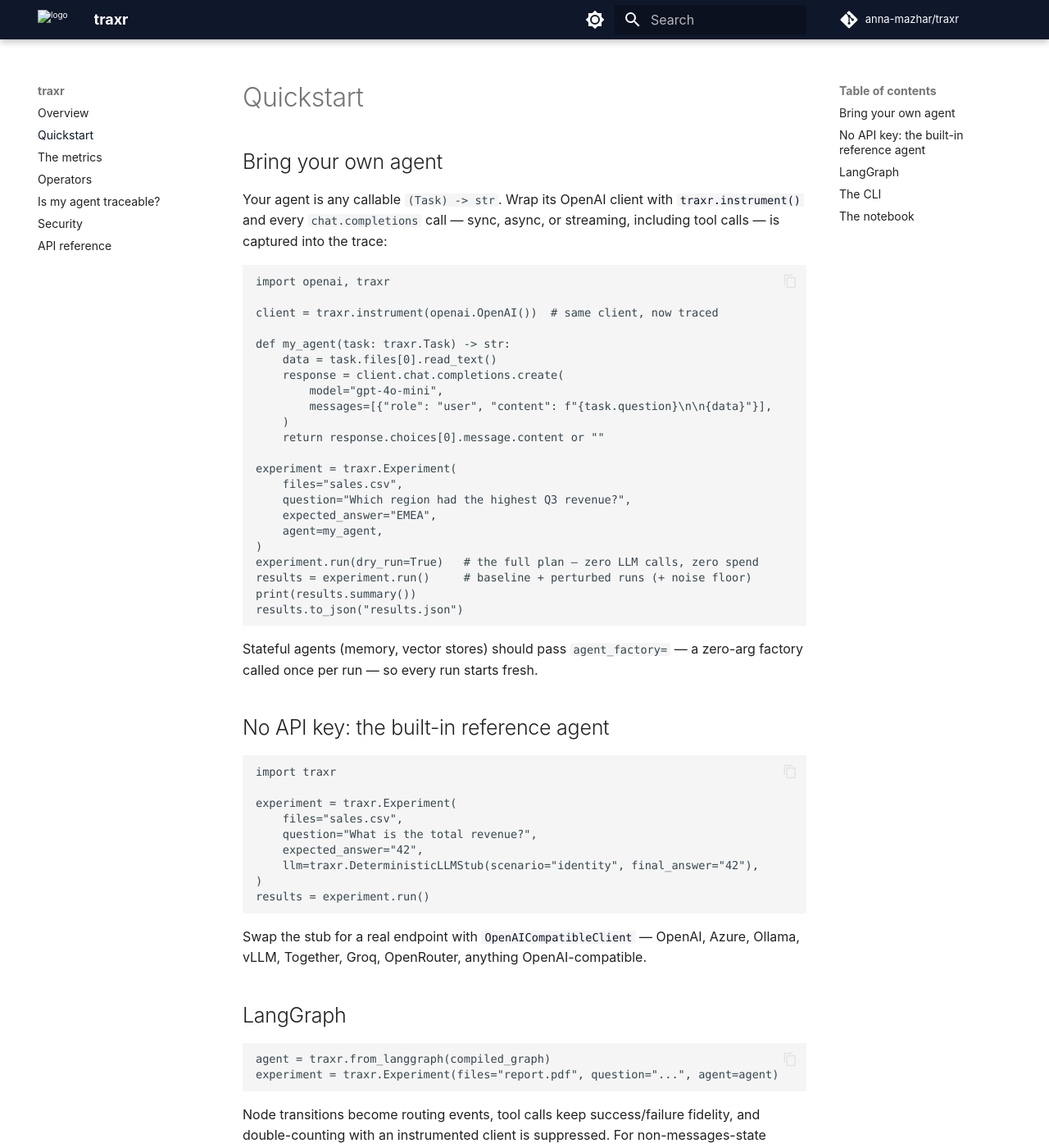
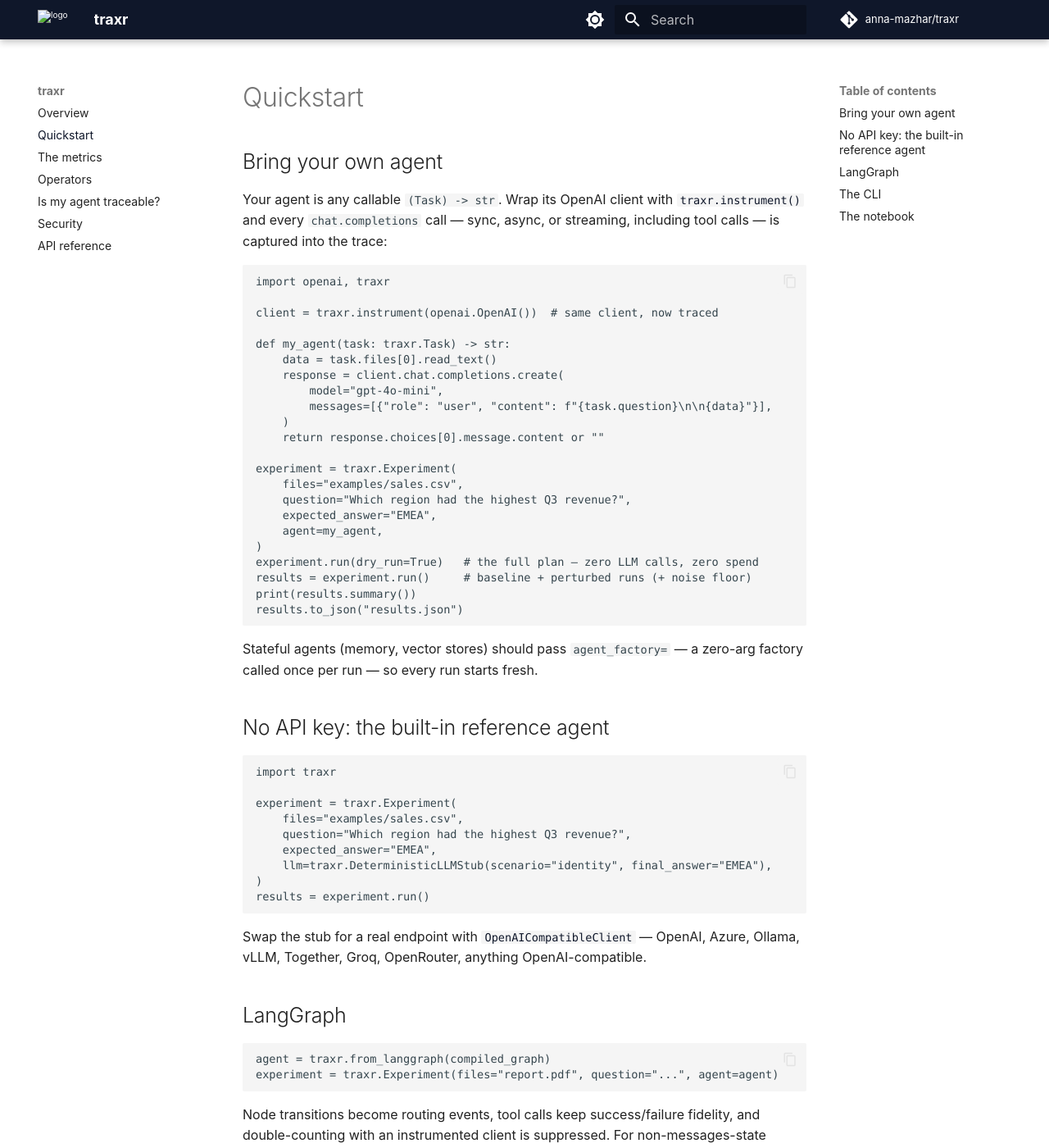
Before and after one commit to anna-mazhar/traxr, an MkDocs documentation site: the page built from docs/quickstart.md, in a window 1280 px wide and 1400 px high. Shown: the whole window at 82% size. Built offline with MkDocs 1.6.1 and Material for MkDocs 9.7.7, drawn with Linux system fonts in a browser that asks for light colours; comment, search, counter and statistics services are not loaded; some of the changed text lies outside the part shown.

Commit message:
docs(site): point landing + quickstart snippets at examples/sales.csv
Match the README change: the website code blocks referenced a nonexistent
sales.csv. Use the shipped examples/sales.csv and align the stub example
with the file's data (EMEA wins Q3).

````diff
--- a/docs/quickstart.md
+++ b/docs/quickstart.md
@@ -21,7 +21,7 @@
     return response.choices[0].message.content or ""
 
 experiment = traxr.Experiment(
-    files="sales.csv",
+    files="examples/sales.csv",
     question="Which region had the highest Q3 revenue?",
     expected_answer="EMEA",
     agent=my_agent,
@@ -41,10 +41,10 @@
 import traxr
 
 experiment = traxr.Experiment(
-    files="sales.csv",
-    question="What is the total revenue?",
-    expected_answer="42",
-    llm=traxr.DeterministicLLMStub(scenario="identity", final_answer="42"),
+    files="examples/sales.csv",
+    question="Which region had the highest Q3 revenue?",
+    expected_answer="EMEA",
+    llm=traxr.DeterministicLLMStub(scenario="identity", final_answer="EMEA"),
 )
 results = experiment.run()
 ```
@@ -67,7 +67,7 @@
 ## The CLI
 
 ```bash
-traxr run --agent mypkg.agents:answer --file sales.csv \
+traxr run --agent mypkg.agents:answer --file examples/sales.csv \
           --question "Which region won Q3?" --expected-answer EMEA \
           --out results.json
 traxr run --model gpt-4o-mini --file report.pdf --question "..." --dry-run
````
Also changed, not shown: 1 other file.
